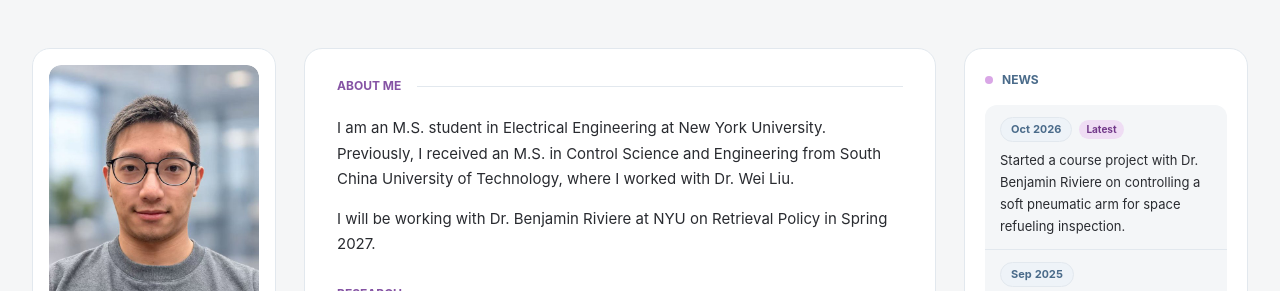
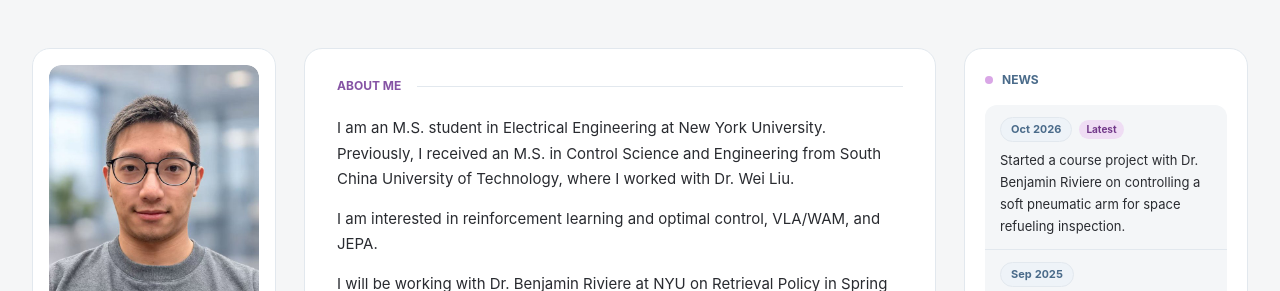
Before and after one commit to mj3664-web/homepage, a plain HTML site: page index.html in a window 1280 px wide. Shown: the top 291 px of the page. Drawn offline with Linux system fonts and the light colour scheme.

Commit message:
Add research interests to About Me
Co-Authored-By: Claude Opus 5.5 <noreply@anthropic.com>
Claude-Session: https://claude.ai/code/session_01SWPavJZp65t57UTzzmps4M

```diff
--- a/index.html
+++ b/index.html
@@ -54,6 +54,7 @@
         <section class="section" id="about" aria-labelledby="about-title" tabindex="-1">
           <h2 id="about-title">About Me</h2>
           <p>I am an M.S. student in Electrical Engineering at New York University. Previously, I received an M.S. in Control Science and Engineering from South China University of Technology, where I worked with Dr. Wei Liu.</p>
+          <p>I am interested in reinforcement learning and optimal control, VLA/WAM, and JEPA.</p>
           <p>I will be working with Dr. Benjamin Riviere at NYU on Retrieval Policy in Spring 2027.</p>
         </section>
         <section class="section" id="research" aria-labelledby="research-title">
```
